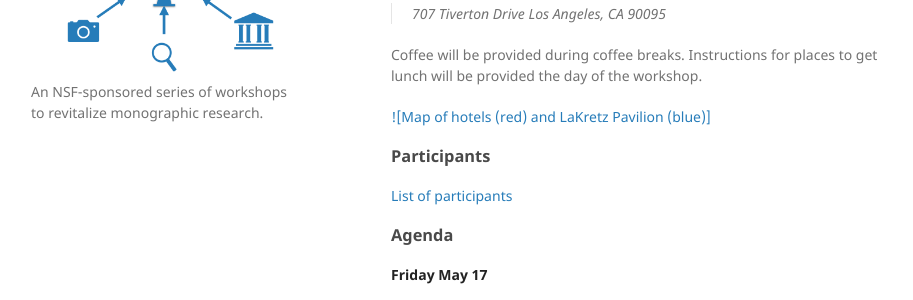
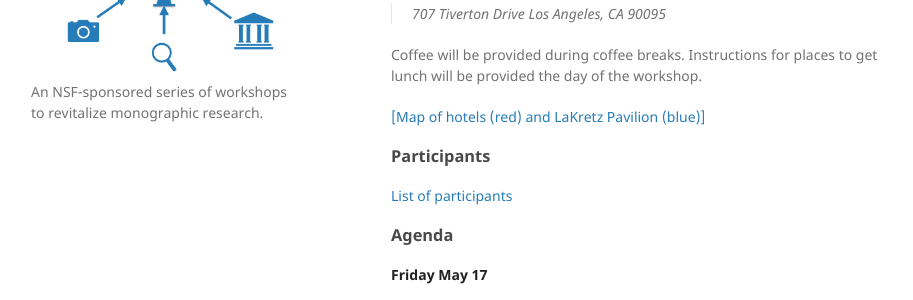
Before and after one commit to revitalizingmonographs/revitalizingmonographs.github.io, a Jekyll site: the page built from W2Agenda.md, in a window 1280 px wide and 900 px high. Shown: the part 266-566 px from the top of the window, without its empty margins (179-1092 px from the left). Built offline with Jekyll 4.4.1, drawn with Linux system fonts in a browser that asks for light colours; our own code applies the rules of GitHub Pages for plain Markdown files.

Commit message:
fixes typo

```diff
--- a/W2Agenda.md
+++ b/W2Agenda.md
@@ -13,7 +13,7 @@ The workshop will be held at the [La Kretz Garden Pavilion](https://www.botgard.
 
 Coffee will be provided during coffee breaks. Instructions for places to get lunch will be provided the day of the workshop.
 
-[![Map of hotels (red) and LaKretz Pavilion (blue)]](./Map_locations.png)
+[[Map of hotels (red) and LaKretz Pavilion (blue)]](./Map_locations.png)
 
 ### Participants
 
```
